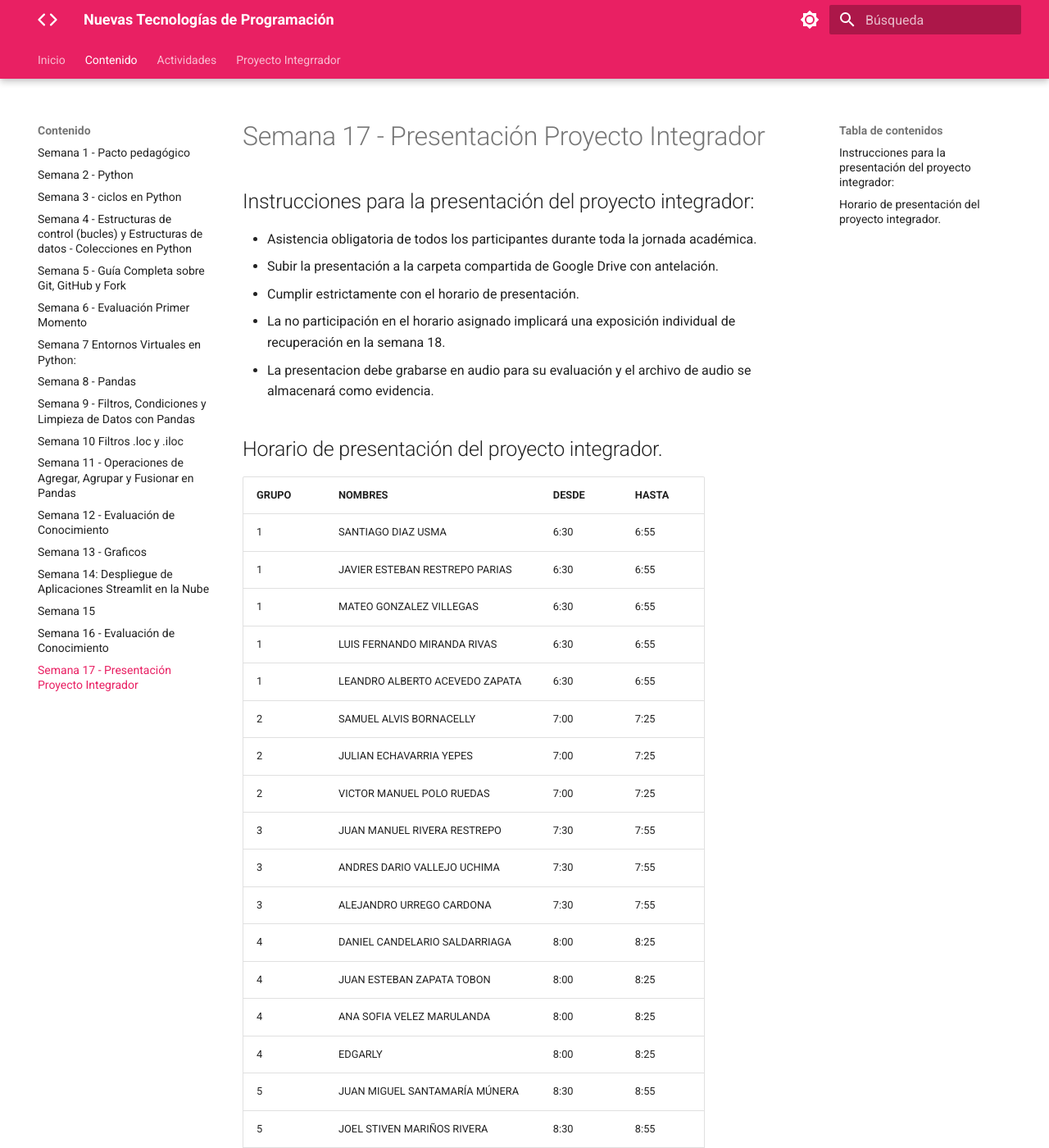
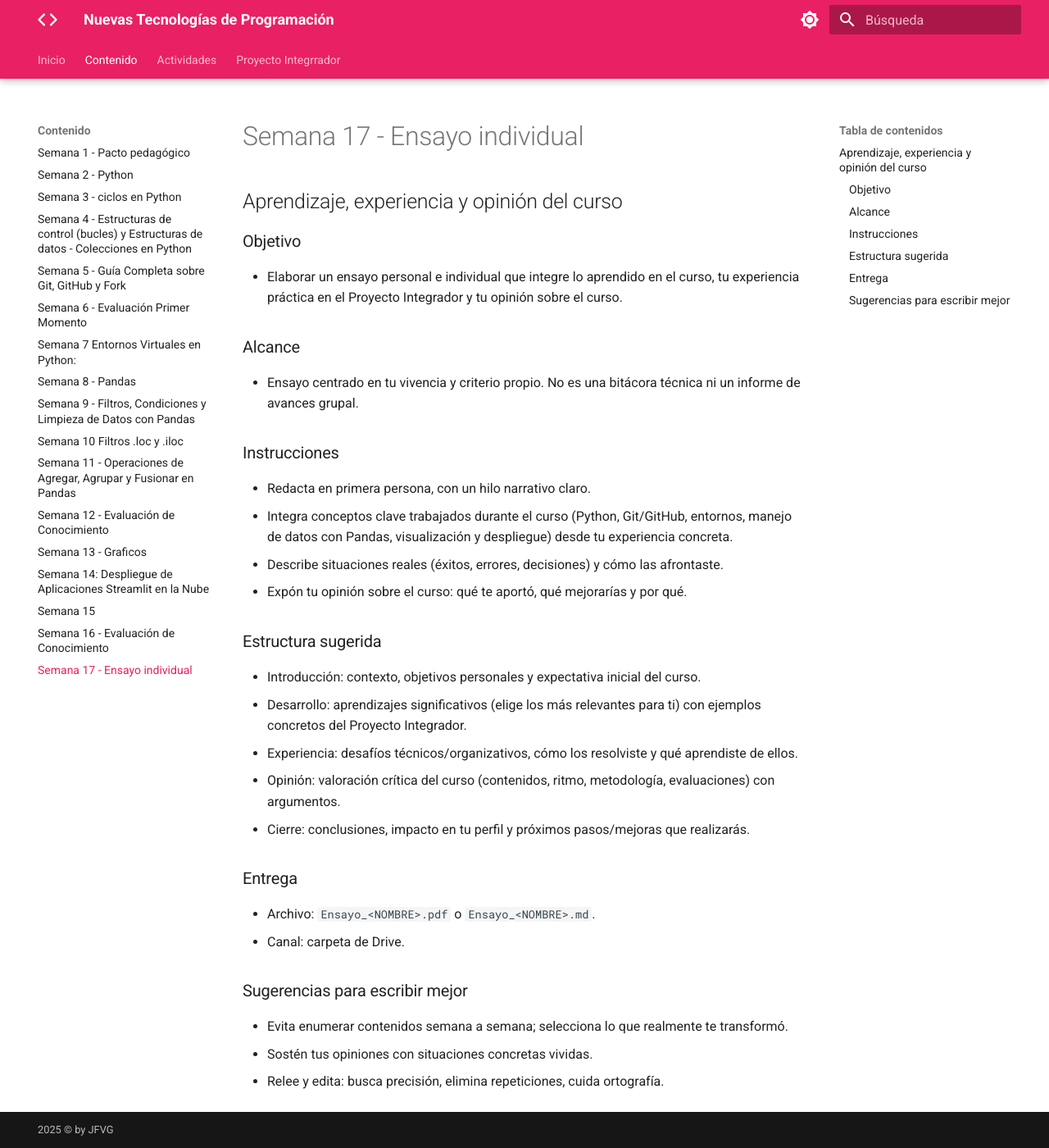
Before and after one commit to jfinfocesde/25ntp, an MkDocs documentation site: the page built from docs/content/p17.md, in a window 1280 px wide and 1400 px high. Shown: the whole window at 82% size. Built offline with MkDocs 1.6.1 and Material for MkDocs 9.7.7, drawn with Linux system fonts in a browser that asks for light colours; some of the changed text lies outside the part shown.

Commit message:
31-10-2025

```diff
--- a/docs/content/p17.md
+++ b/docs/content/p17.md
@@ -1,33 +1,37 @@
-#  Semana 17 - Presentación Proyecto Integrador
+#  Semana 17 - Ensayo individual
 
-## Instrucciones para la presentación del proyecto integrador:
+## Aprendizaje, experiencia y opinión del curso
 
-- Asistencia obligatoria de todos los participantes durante toda la jornada académica.
-- Subir la presentación a la carpeta compartida de Google Drive con antelación.
-- Cumplir estrictamente con el horario de presentación.
-- La no participación en el horario asignado implicará una exposición individual de recuperación en la semana 18.
-- La presentacion debe grabarse en audio para su evaluación y el archivo de audio se almacenará como evidencia.
+### Objetivo
 
-## Horario de presentación del proyecto integrador.
+- Elaborar un ensayo personal e individual que integre lo aprendido en el curso, tu experiencia práctica en el Proyecto Integrador y tu opinión sobre el curso.
 
-| GRUPO | NOMBRES | DESDE | HASTA |
-|-------|---------|-------|-------|
-| 1 | SANTIAGO DIAZ USMA | 6:30 | 6:55 |
-| 1 | JAVIER ESTEBAN RESTREPO PARIAS | 6:30 | 6:55 |
-| 1 | MATEO GONZALEZ VILLEGAS | 6:30 | 6:55 |
-| 1 | LUIS FERNANDO MIRANDA RIVAS | 6:30 | 6:55 |
-| 1 | LEANDRO ALBERTO ACEVEDO ZAPATA | 6:30 | 6:55 |
-| 2 | SAMUEL ALVIS BORNACELLY | 7:00 | 7:25 |
-| 2 | JULIAN ECHAVARRIA YEPES | 7:00 | 7:25 |
-| 2 | VICTOR MANUEL POLO RUEDAS | 7:00 | 7:25 |
-| 3 | JUAN MANUEL RIVERA RESTREPO | 7:30 | 7:55 |
-| 3 | ANDRES DARIO VALLEJO UCHIMA | 7:30 | 7:55 |
-| 3 | ALEJANDRO URREGO CARDONA | 7:30 | 7:55 |
-| 4 | DANIEL CANDELARIO SALDARRIAGA | 8:00 | 8:25 |
-| 4 | JUAN ESTEBAN ZAPATA TOBON | 8:00 | 8:25 |
-| 4 | ANA SOFIA VELEZ MARULANDA | 8:00 | 8:25 |
-| 4 | EDGARLY | 8:00 | 8:25 |
-| 5 | JUAN MIGUEL SANTAMARÍA MÚNERA | 8:30 | 8:55 |
-| 5 | JOEL STIVEN MARIÑOS RIVERA | 8:30 | 8:55 |
-| 5 | BRAHIAN ANGEL OSPINA | 8:30 | 8:55 |
-| 5 | LEANDRO ALBERTO CESPEDES BEDOYA | 8:30 | 8:55 |
+### Alcance
+
+- Ensayo centrado en tu vivencia y criterio propio. No es una bitácora técnica ni un informe de avances grupal.
+
+### Instrucciones
+
+- Redacta en primera persona, con un hilo narrativo claro.
+- Integra conceptos clave trabajados durante el curso (Python, Git/GitHub, entornos, manejo de datos con Pandas, visualización y despliegue) desde tu experiencia concreta.
+- Describe situaciones reales (éxitos, errores, decisiones) y cómo las afrontaste.
+- Expón tu opinión sobre el curso: qué te aportó, qué mejorarías y por qué.
+
+### Estructura sugerida
+
+- Introducción: contexto, objetivos personales y expectativa inicial del curso.
+- Desarrollo: aprendizajes significativos (elige los más relevantes para ti) con ejemplos concretos del Proyecto Integrador.
+- Experiencia: desafíos técnicos/organizativos, cómo los resolviste y qué aprendiste de ellos.
+- Opinión: valoración crítica del curso (contenidos, ritmo, metodología, evaluaciones) con argumentos.
+- Cierre: conclusiones, impacto en tu perfil y próximos pasos/mejoras que realizarás.
+
+### Entrega
+
+- Archivo: `Ensayo_<NOMBRE>.pdf` o `Ensayo_<NOMBRE>.md`.
+- Canal: carpeta de Drive.
+
+### Sugerencias para escribir mejor
+
+- Evita enumerar contenidos semana a semana; selecciona lo que realmente te transformó.
+- Sostén tus opiniones con situaciones concretas vividas.
+- Relee y edita: busca precisión, elimina repeticiones, cuida ortografía.
```
Also changed, not shown: docs/content/p18.md (+31 -3 lines).
